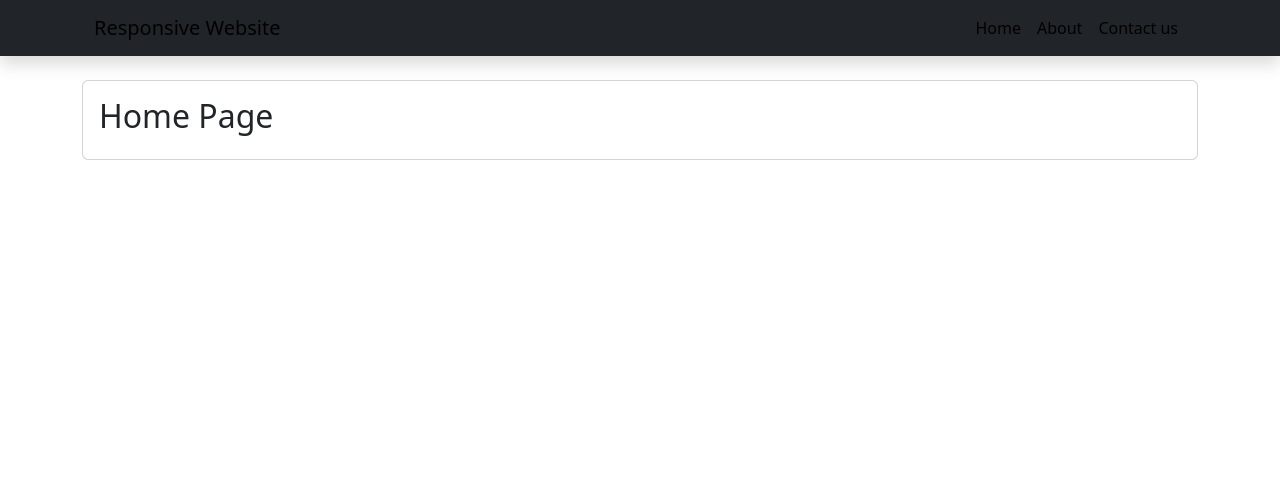
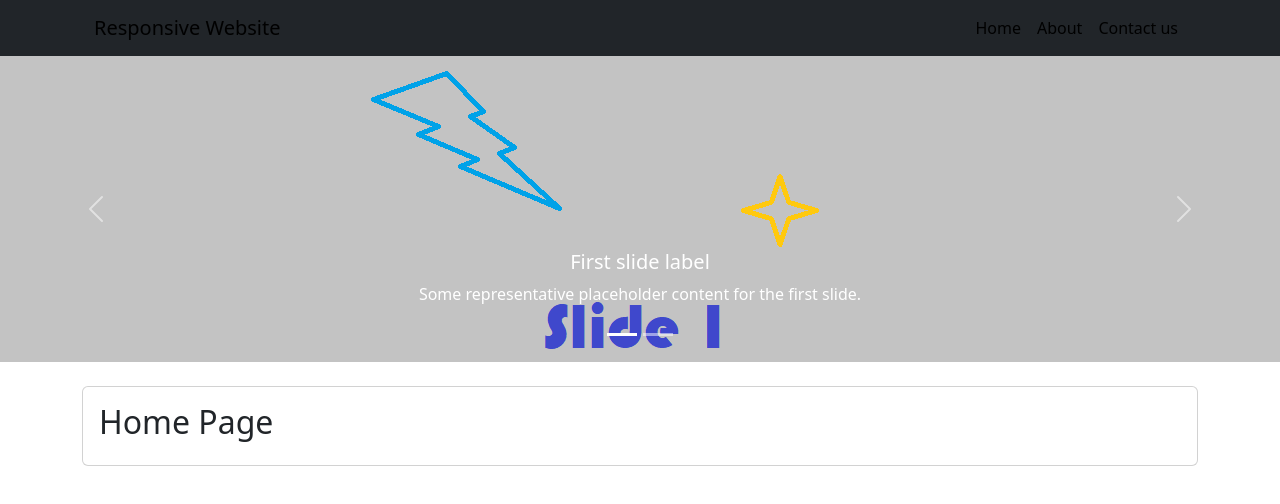
Before and after one commit to Maicon-g14/Responsive-react-website, a React (Create React App) app: page / in a window 1280 px wide. Shown: the top 504 px of the page. Built offline with nearby package versions, Linux system fonts and the light colour scheme.

Commit message:
Adicao de slider na Home

```diff
--- /dev/null
+++ b/src/components/inc/Slider.js
@@ -0,0 +1,40 @@
+import React from "react";
+import Slide1 from "../images/slide1.png";
+import Slide2 from "../images/slide2.png";
+
+function Slider() {
+    return (
+        <div id="carouselExampleCaptions" class="carousel slide">
+            <div class="carousel-indicators">
+                <button type="button" data-bs-target="#carouselExampleCaptions" data-bs-slide-to="0" class="active" aria-current="true" aria-label="Slide 1"></button>
+                <button type="button" data-bs-target="#carouselExampleCaptions" data-bs-slide-to="1" aria-label="Slide 2"></button>
+            </div>
+            <div class="carousel-inner">
+                <div class="carousel-item active">
+                    <img src={Slide1} class="d-block w-100" alt="..." />
+                    <div class="carousel-caption d-none d-md-block">
+                        <h5>First slide label</h5>
+                        <p>Some representative placeholder content for the first slide.</p>
+                    </div>
+                </div>
+                <div class="carousel-item">
+                    <img src={Slide2} class="d-block w-100" alt="..." />
+                    <div class="carousel-caption d-none d-md-block">
+                        <h5>Second slide label</h5>
+                        <p>Some representative placeholder content for the second slide.</p>
+                    </div>
+                </div>
+            </div>
+            <button class="carousel-control-prev" type="button" data-bs-target="#carouselExampleCaptions" data-bs-slide="prev">
+                <span class="carousel-control-prev-icon" aria-hidden="true"></span>
+                <span class="visually-hidden">Previous</span>
+            </button>
+            <button class="carousel-control-next" type="button" data-bs-target="#carouselExampleCaptions" data-bs-slide="next">
+                <span class="carousel-control-next-icon" aria-hidden="true"></span>
+                <span class="visually-hidden">Next</span>
+            </button>
+        </div>
+    );
+}
+
+export default Slider;
--- a/src/components/pages/Home.js
+++ b/src/components/pages/Home.js
@@ -1,14 +1,20 @@
 import React from 'react';
+import Slider from '../inc/Slider';
 
 function Home() {
     return (
-        <div className="container">
-            <div className="card mt-4">
-                <div className="card-body">
-                    <h2>Home Page</h2>
+        <div>
+            <Slider />
+
+            <div className="container">
+                <div className="card mt-4">
+                    <div className="card-body">
+                        <h2>Home Page</h2>
+                    </div>
                 </div>
-            </div>
         </div>
+        </div>
+
     )
 }
 
```
Also changed, not shown: src/components/images/slide1.png (added), src/components/images/slide2.png (added).
